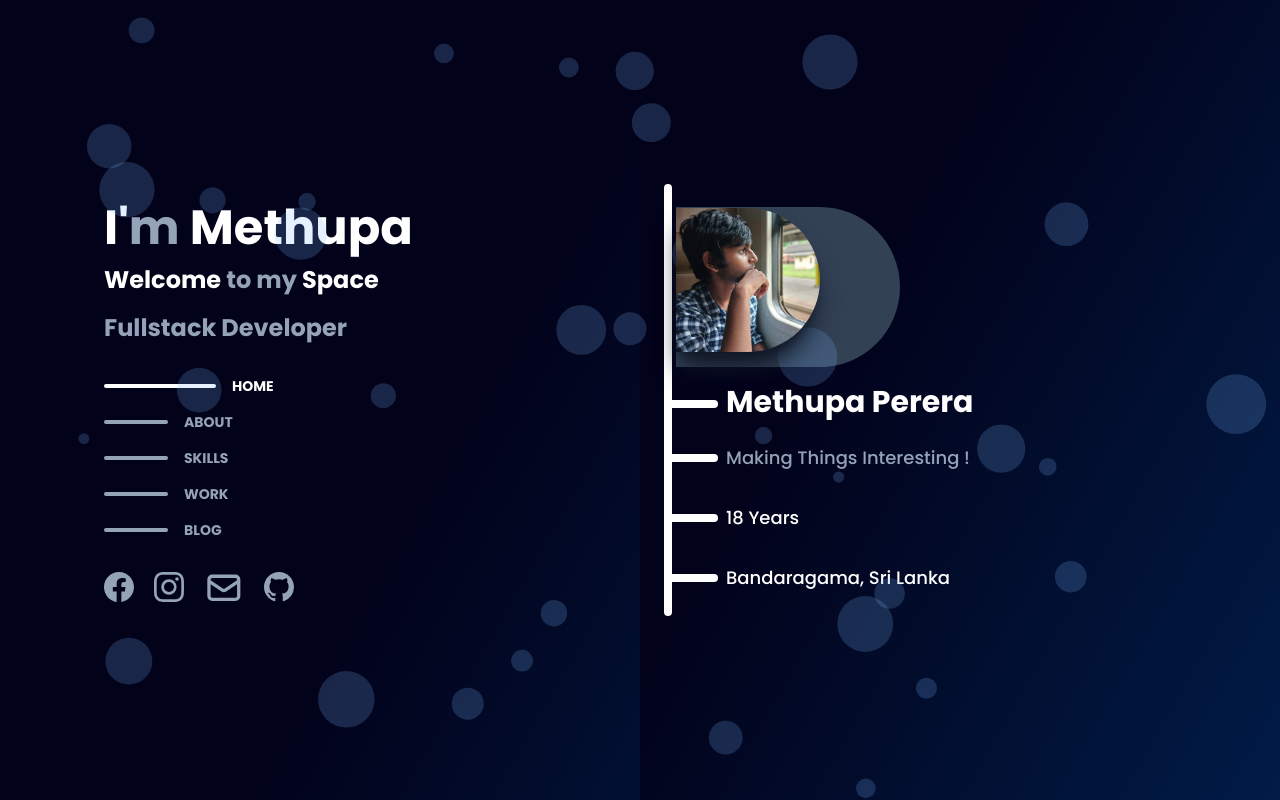
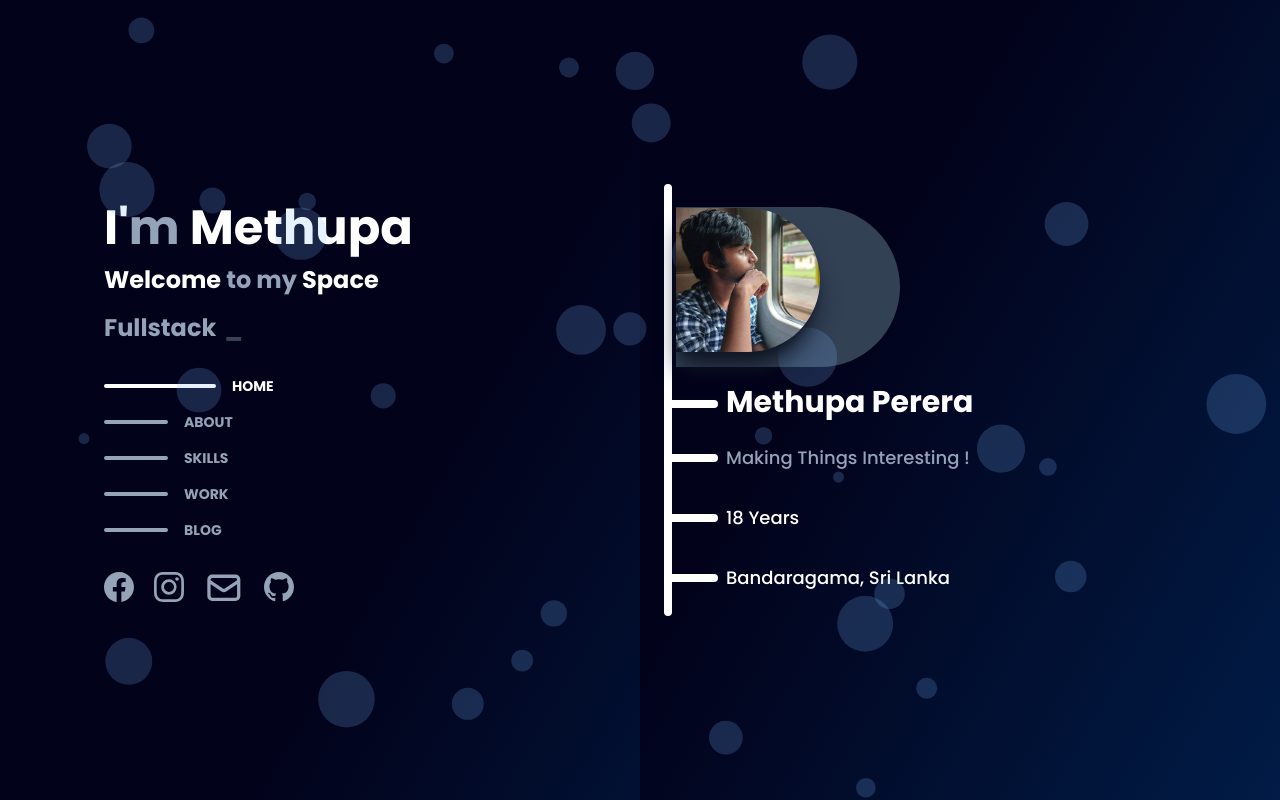
Before and after one commit to methupaPerera/my-portfolio, a React (Vite) app: page / in a window 1280 px wide. Shown: the top 800 px of the page. Built offline with nearby package versions, Linux system fonts and the light colour scheme.

Commit message:
Made some changes to the design.

```diff
--- a/package.json
+++ b/package.json
@@ -21,6 +21,7 @@
     "react-dom": "^18.2.0",
     "react-icons": "^4.11.0",
     "react-router-dom": "^6.15.0",
+    "react-simple-typewriter": "^5.0.1",
     "react-tsparticles": "^2.12.2",
     "tailwindcss": "^3.3.3",
     "tsparticles": "^2.12.0"
--- a/src/sections/Main.jsx
+++ b/src/sections/Main.jsx
@@ -4,6 +4,7 @@ import { Profile, SocialIcon } from "../components";
 
 import { socialLinks } from "../data/socialLinks";
 import { navLinks } from "../data/navLinks";
+import { Typewriter } from "react-simple-typewriter";
 
 const Main = () => {
     const [activeIndex, setActiveIndex] = useState(0);
@@ -23,7 +24,15 @@ const Main = () => {
                         </span>
                     </h5>
                     <h2 className="text-slate-400 text-2xl font-bold">
-                        Fullstack Developer
+                        <Typewriter
+                            words={["Fullstack Developer", "Frontend Designer"]}
+                            loop={5}
+                            cursor
+                            cursorStyle="_"
+                            typeSpeed={60}
+                            deleteSpeed={20}
+                            delaySpeed={800}
+                        />
                     </h2>
                     <div className="hidden md:flex flex-col gap-4 mt-8">
                         {navLinks.map((link, index) => {
@@ -44,7 +53,11 @@ const Main = () => {
                     <div className="mt-10 md:mt-8 -ml-3 md:-ml-0 flex gap-5 justify-center md:justify-start">
                         {socialLinks.map((link) => {
                             return (
-                                <SocialIcon link={link.link} name={link.social} key={link.social}>
+                                <SocialIcon
+                                    link={link.link}
+                                    name={link.social}
+                                    key={link.social}
+                                >
                                     {link.icon}
                                     {console.log(link.icon)}
                                 </SocialIcon>
```
Also changed, not shown: 1 other file (tests, documents, lock files or other folders).
